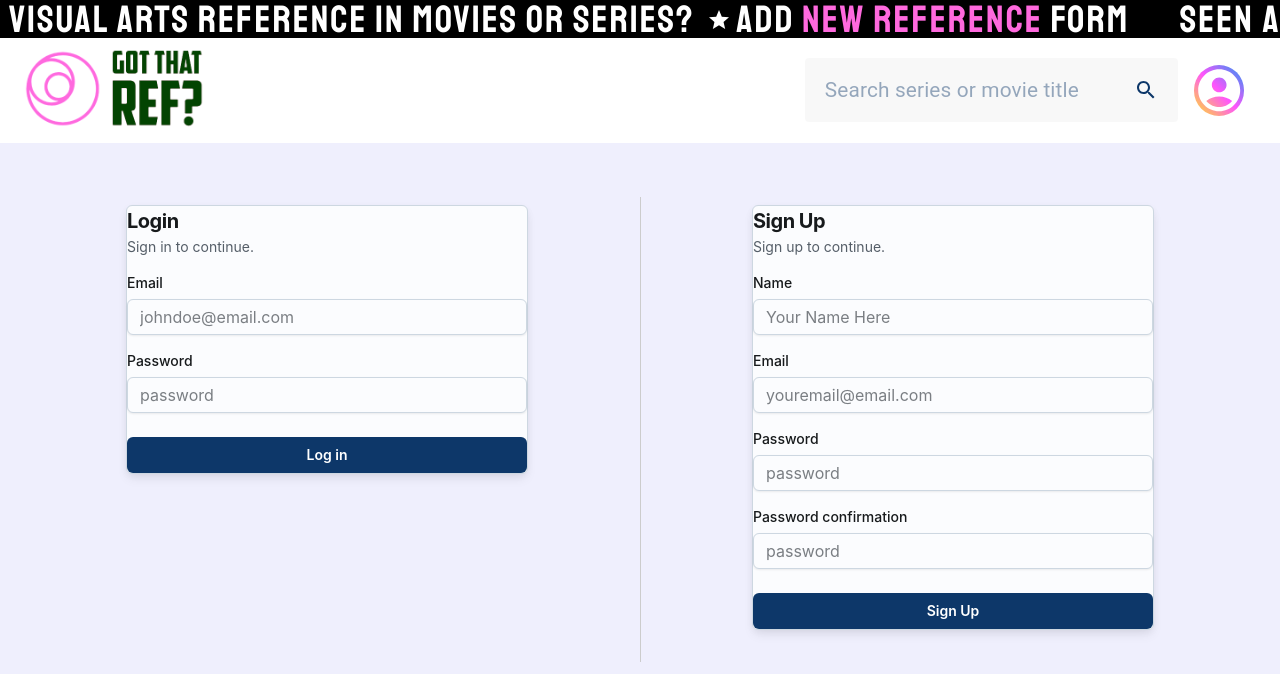
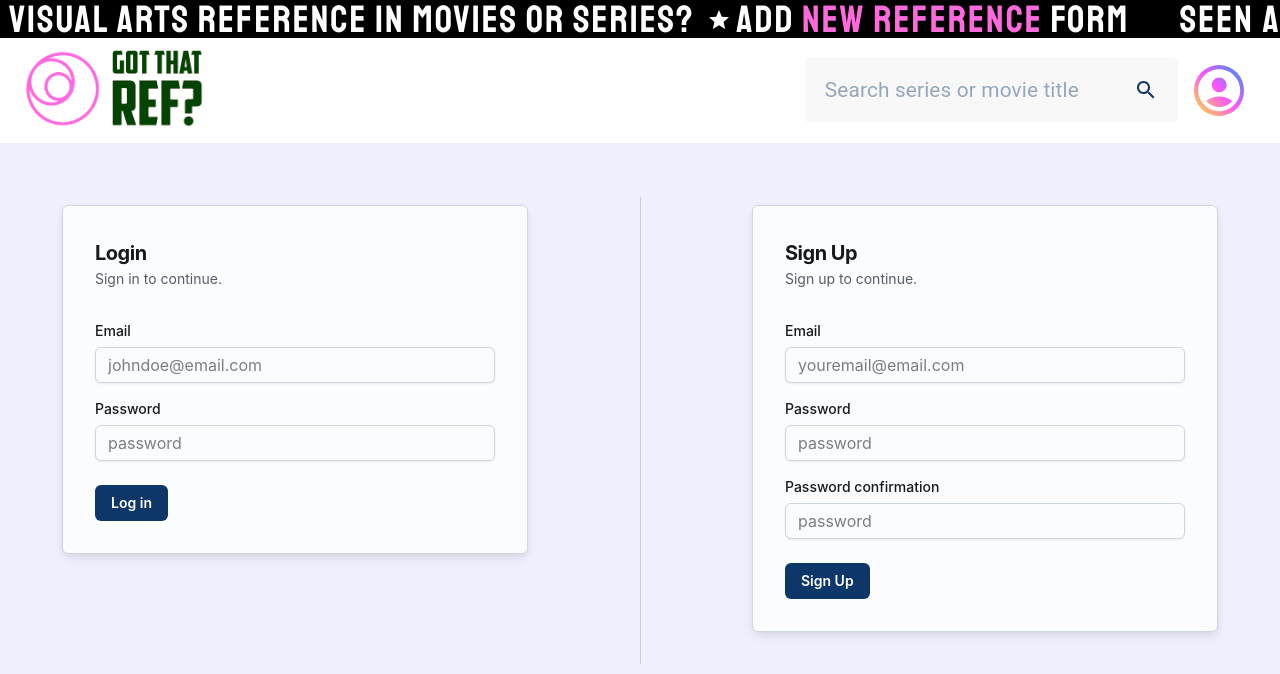
Before and after one commit to amandagpearce/get-that-ref, a Next.js app: page /login in a window 1280 px wide. Shown: the top 674 px of the page. Built offline with nearby package versions, Linux system fonts and the light colour scheme; what apollo-upload-client would draw is missing.

Commit message:
user authentication wip

```diff
--- a/components/ui/LoginForm.js
+++ b/components/ui/LoginForm.js
@@ -1,4 +1,4 @@
-import * as React from 'react';
+import React, { useState } from 'react';
 import Sheet from '@mui/joy/Sheet';
 import Typography from '@mui/joy/Typography';
 import FormControl from '@mui/joy/FormControl';
@@ -6,16 +6,44 @@ import FormLabel from '@mui/joy/FormLabel';
 import Input from '@mui/joy/Input';
 import Button from '@mui/joy/Button';
 
-const LoginForm = () => {
+const LoginForm = ({ onSubmit }) => {
+  const [email, setEmail] = useState('');
+  const [password, setPassword] = useState('');
+  const [error, setError] = useState(null);
+
+  const submitHandler = (e) => {
+    e.preventDefault();
+
+    if (!email || !password) {
+      setError('All fields are required');
+      return;
+    }
+
+    if (!email.includes('@') || !email.includes('.')) {
+      setError('Please enter a valid email address');
+      return;
+    }
+
+    // Clear any previous error messages
+    setError(null);
+
+    onSubmit({
+      login: {
+        email,
+        password,
+      },
+    });
+  };
+
   return (
     <Sheet
       sx={{
         width: 400,
-        // mx: 'auto', // margin left & right
-        my: 4, // margin top & bottom
+        my: 4,
         display: 'flex',
         flexDirection: 'column',
         gap: 2,
+        p: 4,
         borderRadius: 'sm',
         boxShadow: 'md',
       }}
@@ -27,28 +55,36 @@ const LoginForm = () => {
         </Typography>
         <Typography level="body-sm">Sign in to continue.</Typography>
       </div>
-      <FormControl>
+
+      <form onSubmit={submitHandler}>
+        <FormControl sx={{ my: 2 }}>
           <FormLabel>Email</FormLabel>
           <Input
-          // html input attribute
             name="email"
             type="email"
             placeholder="johndoe@email.com"
+            value={email}
+            onChange={(e) => setEmail(e.target.value)}
           />
         </FormControl>
-      <FormControl>
+        <FormControl sx={{ my: 2 }}>
           <FormLabel>Password</FormLabel>
           <Input
-          // html input attribute
             name="password"
             type="password"
             placeholder="password"
+            value={password}
+            onChange={(e) => setPassword(e.target.value)}
           />
         </FormControl>
 
-      <Button sx={{ mt: 1 /* margin top */, background: '#0d3769' }}>
+        <Button
+          type="submit"
+          sx={{ mt: 1 /* margin top */, background: '#0d3769' }}
+        >
           Log in
         </Button>
+      </form>
     </Sheet>
   );
 };
--- a/components/ui/SignupForm.js
+++ b/components/ui/SignupForm.js
@@ -1,4 +1,4 @@
-import * as React from 'react';
+import React, { useState } from 'react';
 import Sheet from '@mui/joy/Sheet';
 import Typography from '@mui/joy/Typography';
 import FormControl from '@mui/joy/FormControl';
@@ -6,13 +6,48 @@ import FormLabel from '@mui/joy/FormLabel';
 import Input from '@mui/joy/Input';
 import Button from '@mui/joy/Button';
 
-const SignupForm = () => {
+const SignupForm = ({ onSubmit }) => {
+  const [email, setEmail] = useState('');
+  const [password, setPassword] = useState('');
+  const [confirmPassword, setConfirmPassword] = useState('');
+  const [error, setError] = useState(null);
+
+  const submitHandler = (e) => {
+    e.preventDefault();
+
+    if (!email || !password || !confirmPassword) {
+      setError('All fields are required');
+      return;
+    }
+
+    if (!email.includes('@') || !email.includes('.')) {
+      setError('Please enter a valid email address');
+      return;
+    }
+
+    if (password !== confirmPassword) {
+      setError('Passwords do not match');
+      return;
+    }
+
+    // Clear any previous error messages
+    setError(null);
+
+    onSubmit({
+      signup: {
+        email,
+        password,
+      },
+    });
+  };
+
   return (
     <Sheet
       sx={{
         width: 400,
         // mx: 'auto', // margin left & right
         my: 4, // margin top & bottom
+        p: 4,
         display: 'flex',
         flexDirection: 'column',
         gap: 2,
@@ -27,46 +62,53 @@ const SignupForm = () => {
         </Typography>
         <Typography level="body-sm">Sign up to continue.</Typography>
       </div>
-      <FormControl>
-        <FormLabel>Name</FormLabel>
-        <Input
-          // html input attribute
-          name="name"
-          type="text"
-          placeholder="Your Name Here"
-        />
-      </FormControl>
-      <FormControl>
+
+      <form onSubmit={submitHandler}>
+        <FormControl sx={{ my: 2 }}>
           <FormLabel>Email</FormLabel>
           <Input
             // html input attribute
             name="email"
             type="email"
             placeholder="youremail@email.com"
+            value={email}
+            onChange={(e) => setEmail(e.target.value)}
           />
         </FormControl>
-      <FormControl>
+        <FormControl sx={{ my: 2 }}>
           <FormLabel>Password</FormLabel>
           <Input
             // html input attribute
             name="password"
             type="password"
             placeholder="password"
+            minLength="6"
+            value={password}
+            onChange={(e) => setPassword(e.target.value)}
           />
         </FormControl>
-      <FormControl>
+        <FormControl sx={{ my: 2 }}>
           <FormLabel>Password confirmation</FormLabel>
           <Input
             // html input attribute
             name="password"
             type="password"
             placeholder="password"
+            minLength="6"
+            value={confirmPassword}
+            onChange={(e) => setConfirmPassword(e.target.value)}
           />
         </FormControl>
 
-      <Button sx={{ mt: 1 /* margin top */, background: '#0d3769' }}>
+        {error && <p style={{ color: 'red' }}>{error}</p>}
+
+        <Button
+          type="submit"
+          sx={{ mt: 1 /* margin top */, background: '#0d3769' }}
+        >
           Sign Up
         </Button>
+      </form>
     </Sheet>
   );
 };
--- /dev/null
+++ b/context/auth-context.js
@@ -0,0 +1,11 @@
+import { createContext } from 'react';
+
+const AuthContext = createContext({
+  isLoggedIn: false,
+  token: null,
+  userType: '',
+  login: () => {},
+  logout: () => {},
+});
+
+export default AuthContext;
--- /dev/null
+++ b/hooks/auth-hook.js
@@ -0,0 +1,79 @@
+import React, { useState, useEffect, useCallback } from 'react';
+
+let logoutTimer;
+
+const useAuth = () => {
+  const [token, setToken] = useState();
+  const [userType, setUserType] = useState();
+  const [tokenExpirationDate, setTokenExpirationDate] = useState();
+
+  const login = useCallback((token, userType, expirationDate) => {
+    console.log('token auth-hook', token);
+
+    setToken(token);
+
+    if (userType) {
+      setUserType(userType);
+    } else {
+      setUserType('regular');
+    }
+
+    console.log('expirationDate', expirationDate);
+
+    const tokenExpiration = expirationDate || new Date();
+
+    tokenExpiration.setTime(tokenExpiration.getTime() + 1000 * 60 * 60); // 1hr from current time
+
+    setTokenExpirationDate(tokenExpiration);
+
+    localStorage.setItem(
+      'userData',
+      JSON.stringify({
+        token: token,
+        userType: userType,
+        expiration: tokenExpiration.toISOString(),
+      })
+    );
+  }, []);
+
+  const logout = useCallback(() => {
+    setToken(null);
+    setTokenExpirationDate(null);
+    localStorage.removeItem('userData');
+  }, []);
+
+  // auto logout if token expires
+  useEffect(() => {
+    // will run when user logs in or logs out
+    if (token && tokenExpirationDate) {
+      const remainingTime =
+        tokenExpirationDate.getTime() - new Date().getTime();
+      logoutTimer = setTimeout(logout, remainingTime);
+    } else {
+      clearTimeout(logoutTimer);
+    }
+  }, [token, logout, tokenExpirationDate]);
+
+  // cheking localStorage to persist login
+  useEffect(() => {
+    const storedData = JSON.parse(localStorage.getItem('userData'));
+
+    console.log('storedData', storedData);
+    if (
+      storedData &&
+      storedData.token &&
+      new Date(storedData.expiration) > new Date() // checking if expiration is in the future
+    ) {
+      console.log('entrou if');
+      login(
+        storedData.token,
+        storedData.userType,
+        new Date(storedData.expiration)
+      );
+    }
+  }, [login]);
+
+  return { token, login, logout, userType };
+};
+
+export default useAuth;
--- a/pages/_app.js
+++ b/pages/_app.js
@@ -10,7 +10,13 @@ import { ApolloProvider } from '@apollo/client';
 import Link from 'next/link';
 import StarIcon from '@mui/icons-material/Star';
 
+import useAuth from './../hooks/auth-hook';
+import AuthContext from './../context/auth-context';
+
 export default function App({ Component, pageProps }) {
+  const { token, login, logout, userType } = useAuth();
+  console.log('token', token);
+
   return (
     <>
       <Head>
@@ -36,6 +42,15 @@ export default function App({ Component, pageProps }) {
         </Link>
       </Marquee>
 
+      <AuthContext.Provider
+        value={{
+          isLoggedIn: !!token,
+          token: token,
+          userType: userType,
+          login,
+          logout,
+        }}
+      >
         <SearchProvider>
           <Header />
 
@@ -47,6 +62,7 @@ export default function App({ Component, pageProps }) {
             </Container>
           </ApolloProvider>
         </SearchProvider>
+      </AuthContext.Provider>
     </>
   );
 }
--- a/pages/login.js
+++ b/pages/login.js
@@ -1,9 +1,65 @@
-import React from 'react';
+import React, { useContext } from 'react';
 import LoginForm from '../components/ui/LoginForm';
 import SignupForm from '../components/ui/SignupForm';
-import { Grid, Container } from '@mui/material';
+import { Grid } from '@mui/material';
+
+import { useHttpClient } from '../hooks/http-hook';
+import AuthContext from '../context/auth-context';
+import { useRouter } from 'next/router';
 
 const LoginPage = () => {
+  const authContext = useContext(AuthContext);
+  const { isLoading, error, sendRequest, clearError } = useHttpClient();
+  const router = useRouter();
+
+  const authSubmitHandler = async (data) => {
+    console.log('data', data);
+    let endpoint, requestData;
+
+    if (data.login) {
+      endpoint = 'login';
+
+      requestData = JSON.stringify({
+        username: data.login.email,
+        password: data.login.password,
+      });
+    } else if (data.signup) {
+      endpoint = 'register';
+
+      requestData = JSON.stringify({
+        username: data.signup.email,
+        password: data.signup.password,
+      });
+      console.log('requestData', requestData);
+    }
+
+    try {
+      const responseData = await sendRequest(
+        `http://localhost:5000/${endpoint}`,
+        'POST',
+        requestData,
+        { 'Content-Type': 'application/json' } // without this the backend does not know what type of data they are receiving
+      );
+
+      console.log('responseData', responseData);
+
+      if (responseData.userType) {
+        console.log('userType', responseData.userType);
+        authContext.login(responseData.access_token, responseData.userType);
+
+        router.push('/admin-account');
+      } else {
+        authContext.login(responseData.access_token);
+
+        if (data.login) {
+          router.push('/send-a-reference');
+        }
+      }
+    } catch (err) {
+      console.log('error', err);
+    }
+  };
+
   return (
     <Grid container spacing={2}>
       <Grid
@@ -16,7 +72,7 @@ const LoginPage = () => {
           alignItems: 'flex-start',
         }}
       >
-        <LoginForm />
+        <LoginForm onSubmit={authSubmitHandler} />
       </Grid>
       <Grid
         item
@@ -48,7 +104,7 @@ const LoginPage = () => {
           alignItems: 'flex-start',
         }}
       >
-        <SignupForm />
+        <SignupForm onSubmit={authSubmitHandler} />
       </Grid>
     </Grid>
   );
```
Also changed, not shown: pages/admin-account.js (+16 -2 lines). Lines whose indentation alone changed are shown as unchanged.
